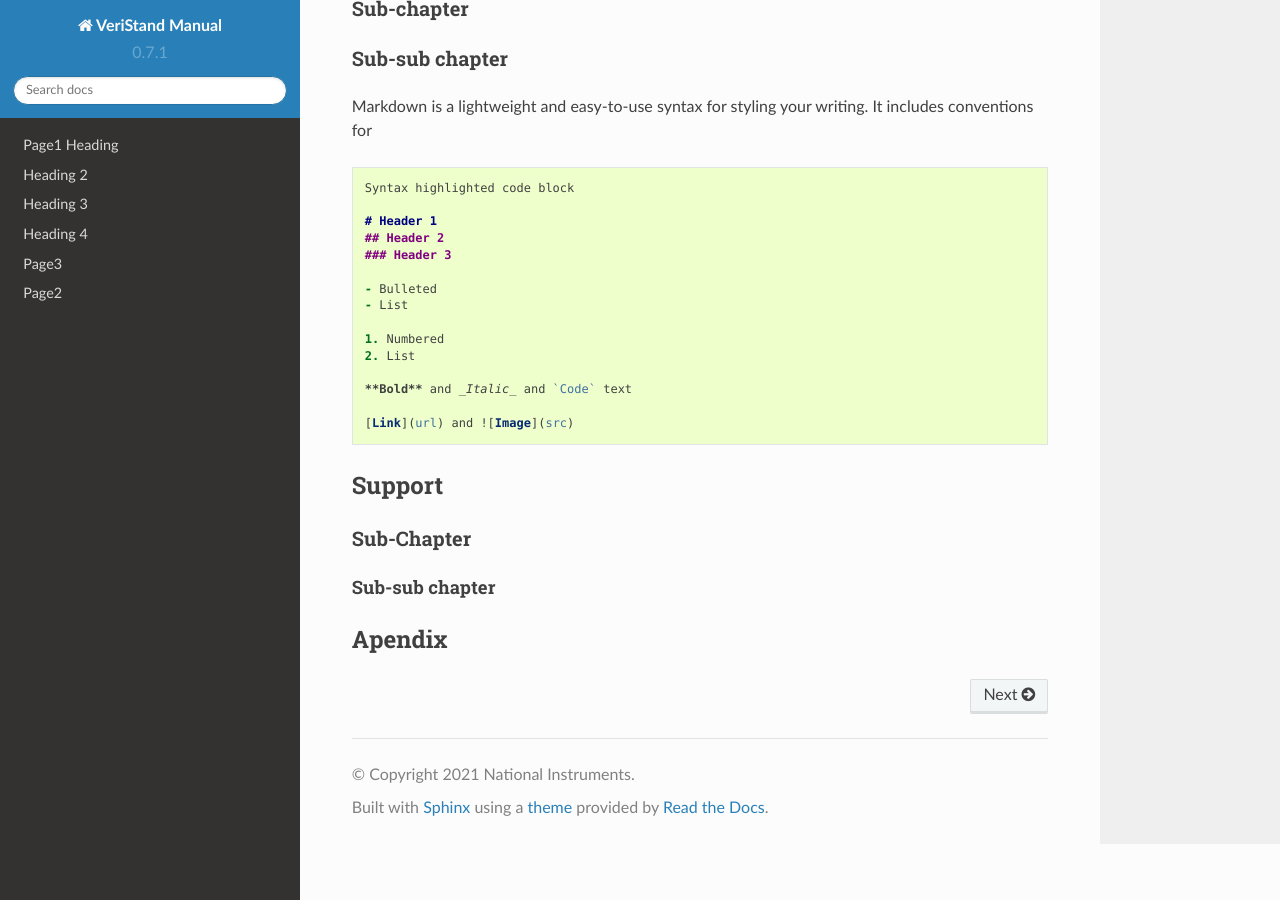
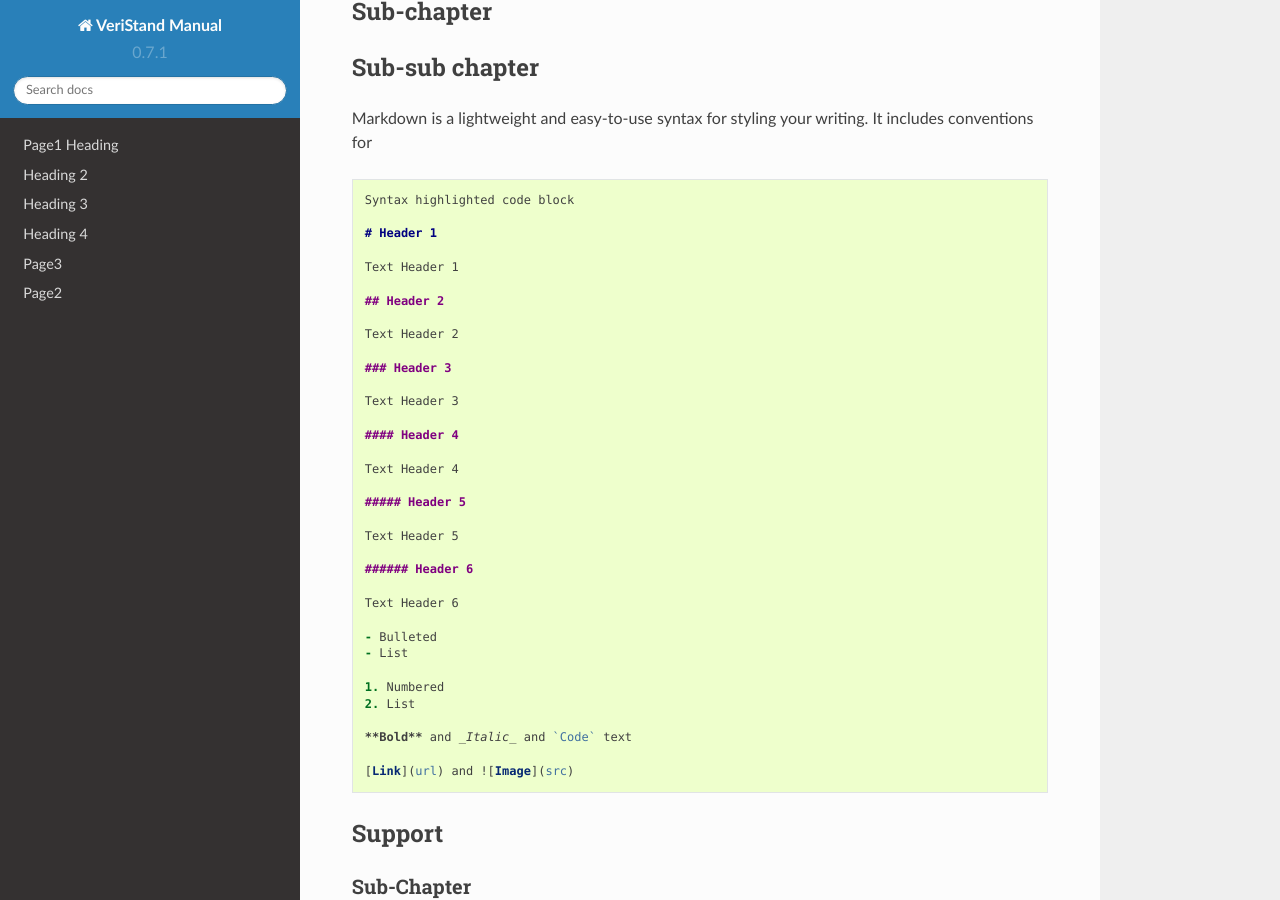
Before and after one commit to phutanu/GitHubPagesUsingRTD, a Sphinx documentation site: the page built from docs/index.md, in a window 1280 px wide and 900 px high, scrolled down 589 px. Built offline with Sphinx 7.4.7 and the Read the Docs theme 2.0.0, drawn with Linux system fonts in a browser that asks for light colours.

Commit message:
Update index.md

```diff
--- a/docs/index.md
+++ b/docs/index.md
@@ -4,17 +4,17 @@
 
 Whenever you commit to this repository, Read the Docs service will run to rebuild the pages in your site, from the content in your Markdown files.
 
-## Contents
+#### Contents
 
 * [Page1](Page1.md)
 * [Page3](Page3.md)
 * [Page2](Page2.md)
 
-## Markdown
+#### Markdown
 
-### Sub-chapter
+#### Sub-chapter
 
-### Sub-sub chapter
+#### Sub-sub chapter
 
 Markdown is a lightweight and easy-to-use syntax for styling your writing. It includes conventions for
 
@@ -22,8 +22,28 @@
 Syntax highlighted code block
 
 # Header 1
+
+Text Header 1
+
 ## Header 2
+
+Text Header 2
+
 ### Header 3
+
+Text Header 3
+
+#### Header 4
+
+Text Header 4
+
+##### Header 5
+
+Text Header 5
+
+###### Header 6
+
+Text Header 6
 
 - Bulleted
 - List
```
